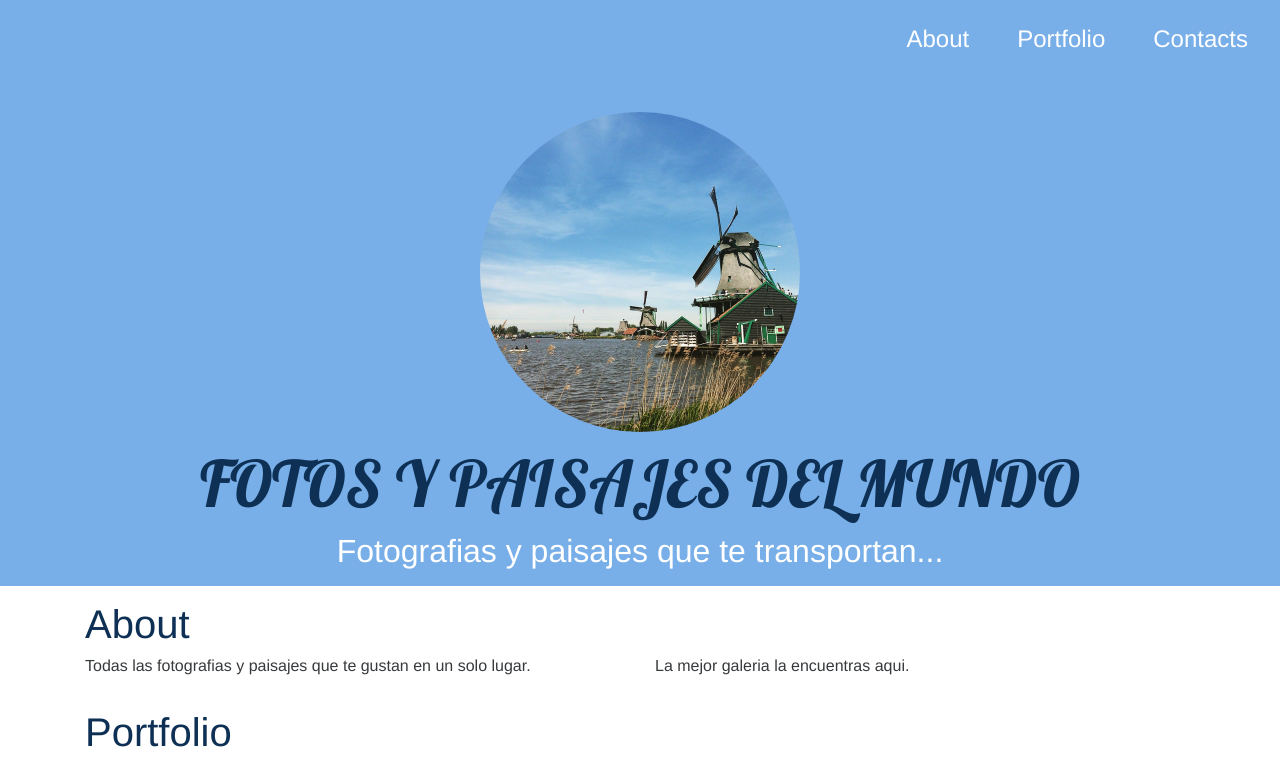
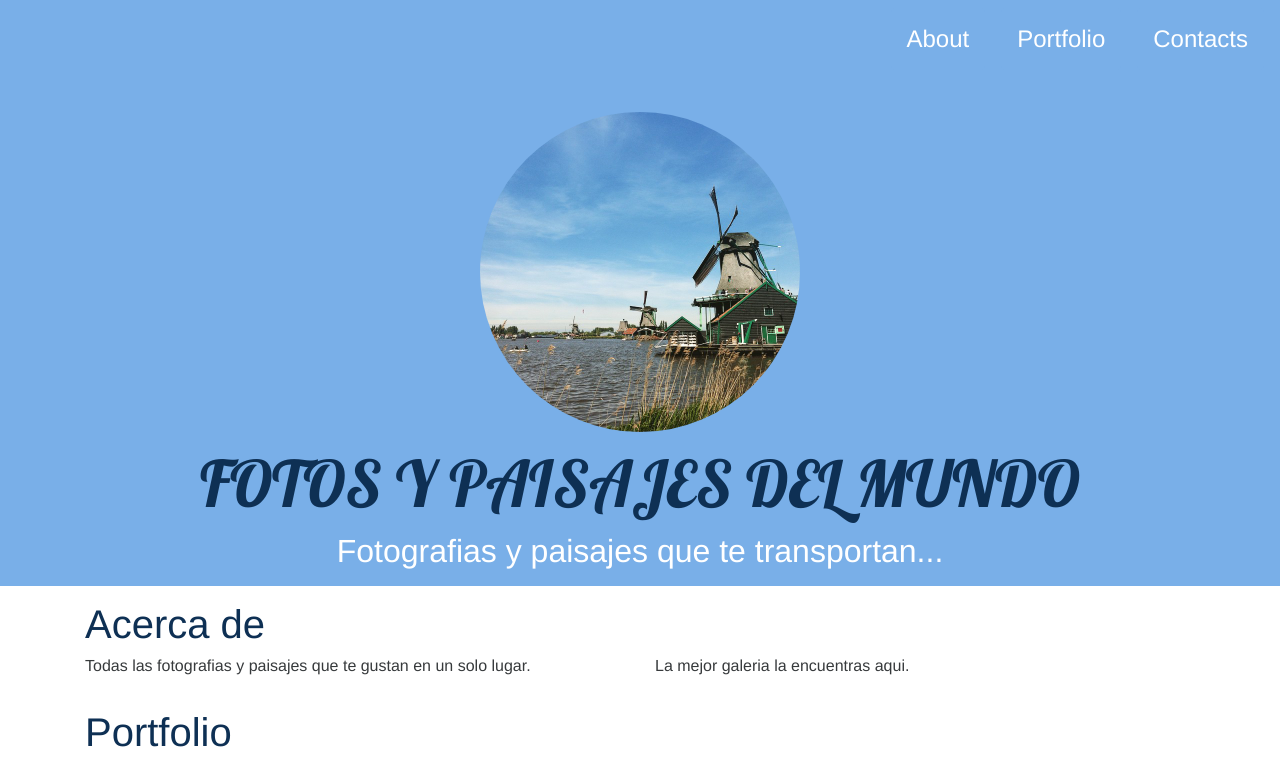
Before and after one commit to ALEJANDROALEJANDROSANCHEZ/BLOG-PERSONAL, a Jekyll site: the page built from index.html, in a window 1280 px wide and 1391 px high. Shown: the top 760 px of the window. Built offline with Jekyll 4.4.1, drawn with Linux system fonts in a browser that asks for light colours; nearby versions of some CDN libraries; some of the changed text lies outside the part shown; grey boxes are pictures that could not be loaded.

Commit message:
CUARTA
CUARTA

```diff
--- a/_includes/about.html
+++ b/_includes/about.html
@@ -1,7 +1,7 @@
 <section class="container container-about">
     <div class="row">
         <div class="col-md-12">
-            <h1>About</h1>
+            <h1>Acerca de</h1>
         </div>
         <div class="col-sm-12 col-md-6">
             <p>
--- a/_includes/contacts.html
+++ b/_includes/contacts.html
@@ -2,7 +2,7 @@
     <div class="container">
         <div class="row">
             <div class="col-md-12">
-                <h1>Contacts</h1>
+                <h1>Contacto</h1>
             </div>
             <div class="col-md-6 col-sm-12 container-contacts-phone">
                 <i class="fa fa-envelope" aria-hidden="true"></i>
--- a/_includes/copyright.html
+++ b/_includes/copyright.html
@@ -2,7 +2,7 @@
     <div class="container">
         <div class="row">
             <div class="col-md-12">
-                &copy;&nbsp;{{ site.copyright }} | Design:&nbsp;<a href="https://github.com/portfolio-central/jekyll-instagram-portfolio-theme">Jekyll&nbsp;Instagram&nbsp;Portfolio</a>
+                &copy;&nbsp;{{ site.copyright }} | Design:&nbsp;<a href="https://github.com/portfolio-central/jekyll-instagram-portfolio-theme">ALEJANDRO ALEJANDRO SANCHEZ&nbsp;EDGAR MANUEL ALONSO</a>
             </div>
         </div>
     </div>
```
